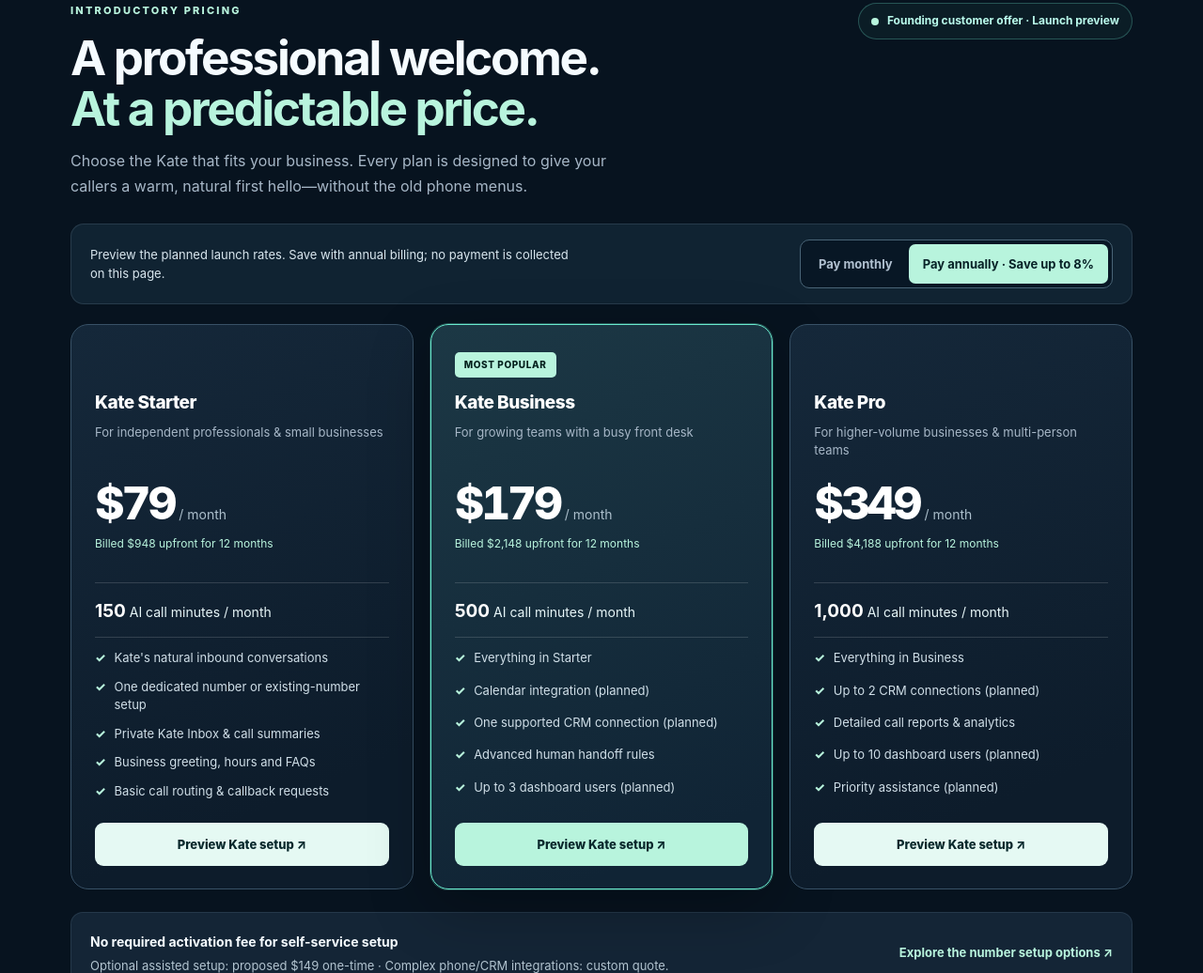
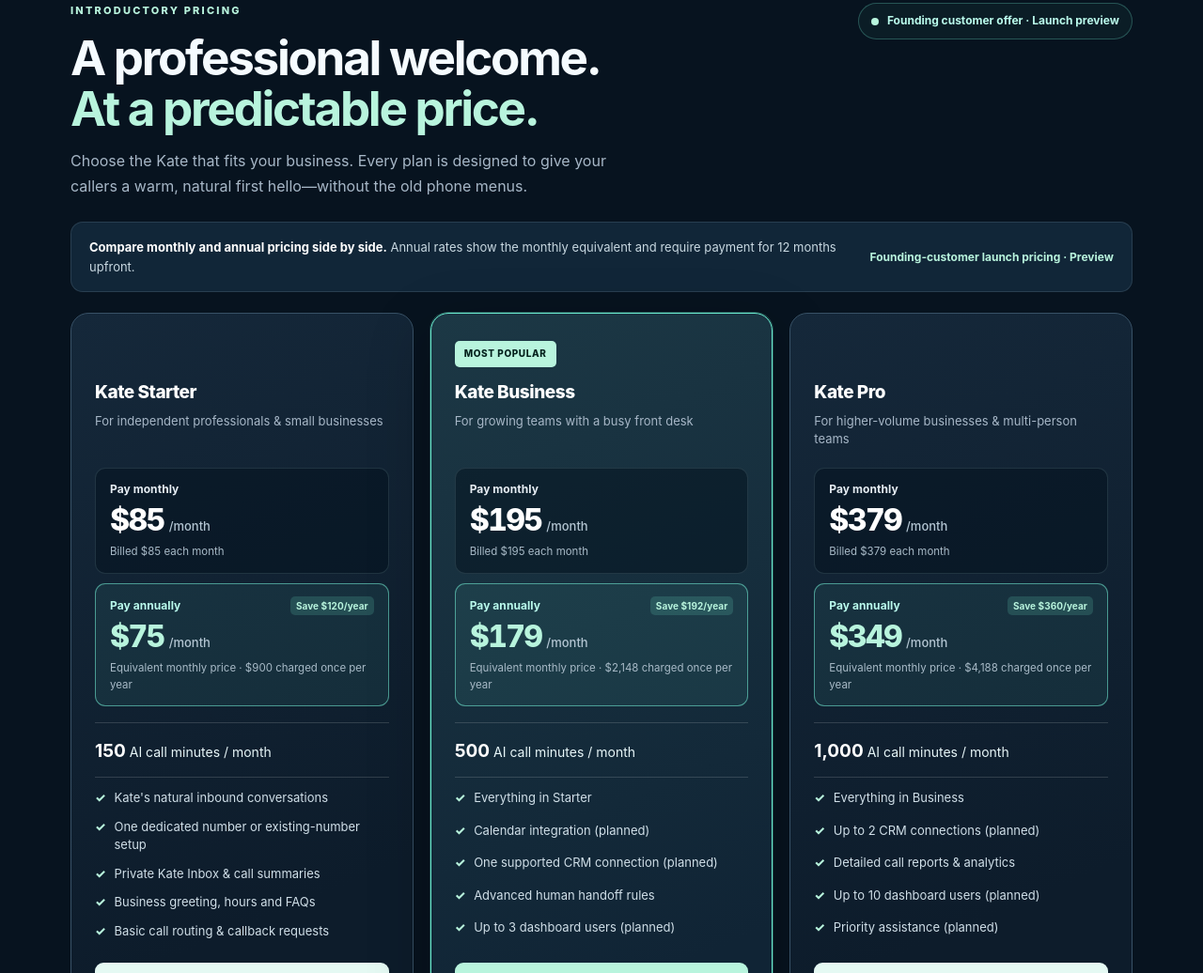
Before and after one commit to omst9801/omaeai-site, a plain HTML site: page index.html in a window 1280 px wide. Shown: the part 3226-4262 px from the top of the page at 94% size. Drawn offline with Linux system fonts and the light colour scheme.

Commit message:
Show monthly and annual Kate rates side by side; Starter $85 or $75 billed annually

```diff
--- a/index.html
+++ b/index.html
@@ -119,6 +119,22 @@
 @media(max-width:380px){.price-switch{width:100%}.price-switch button{font-size:12px;padding:11px;flex:1}.plan-price{font-size:43px}}
 @media(prefers-reduced-motion:reduce){.price-switch button,.plan-action{transition:none}}
 </style>
+<style>
+/* Transparent, always-visible monthly vs annual pricing — 2026-11-17 */
+.price-guide{display:flex;align-items:center;justify-content:space-between;gap:20px;margin:24px 0 22px;padding:16px 19px;border:1px solid var(--line);background:#112638;border-radius:13px;color:#c8d8e1;font-size:13px;line-height:1.6}
+.price-guide strong{color:#fff}.guide-savings{color:var(--mint);font-size:12px;font-weight:700;text-align:right;white-space:nowrap}
+.price-comparison{display:grid;grid-template-columns:1fr;gap:10px;margin:0 0 17px}
+.billing-option{padding:13px 15px;border:1px solid #4c677359;border-radius:11px;background:rgba(3,17,29,.5)}
+.billing-option.annual{border-color:rgba(114,238,212,.56);background:rgba(114,238,212,.075)}
+.billing-head{color:#e6edf3;font-size:12px;letter-spacing:.005em;font-weight:750;display:flex;flex-wrap:wrap;align-items:center;justify-content:space-between;gap:5px;margin-bottom:4px}
+.billing-option.annual .billing-head{color:#bafbed}
+.billing-save{font-size:10px;line-height:1.25;border-radius:5px;background:#72eed428;color:var(--mint);padding:4px 6px;white-space:nowrap}
+.billing-value{font-size:32px;font-weight:800;letter-spacing:-.05em;line-height:1.2;color:#fff;font-variant-numeric:tabular-nums}
+.billing-option.annual .billing-value{color:var(--mint)}
+.billing-value small{font-size:13px;font-weight:500;letter-spacing:0;color:#b3c5d2;margin-left:5px}
+.billing-caption{font-size:11.5px;color:#a8bac7;line-height:1.5;margin:6px 0 0}
+@media(max-width:800px){.price-guide{flex-direction:column;align-items:flex-start;gap:5px}.guide-savings{text-align:left}}
+</style>
 </head>
 <body>
 <a class="skip-link" href="#main">Skip to content</a>
@@ -208,20 +224,16 @@
 <p class="pricing-sub">Choose the Kate that fits your business. Every plan is designed to give your callers a warm, natural first hello—without the old phone menus.</p></div>
 <div class="pricing-launch">Founding customer offer · Launch preview</div>
 </div>
-<div class="price-switch-wrap">
-<span class="price-switch-copy">Preview the planned launch rates. Save with annual billing; no payment is collected on this page.</span>
-<div class="price-switch" role="group" aria-label="Compare monthly and annual billing">
-<button type="button" data-pricing-cycle="monthly" aria-pressed="false">Pay monthly</button>
-<button type="button" data-pricing-cycle="annual" aria-pressed="true">Pay annually · Save up to 8%</button>
-</div>
-</div>
+<div class="price-guide"><span><strong>Compare monthly and annual pricing side by side.</strong> Annual rates show the monthly equivalent and require payment for 12 months upfront.</span><span class="guide-savings">Founding-customer launch pricing · Preview</span></div>
 <div class="pricing-grid">
 <article class="price-card" aria-label="Kate Starter">
 <span class="pricing-feature-tag" style="visibility:hidden" aria-hidden="true">PLAN</span>
 <h3 class="plan-name">Kate Starter</h3>
 <p class="plan-audience">For independent professionals & small businesses</p>
-<p class="plan-price-line"><span class="plan-price" data-monthly="85" data-annual="79">$79</span><span class="plan-unit">/ month</span></p>
-<p class="plan-billed" data-monthly="Billed monthly · $85/month" data-annual="Billed $948 upfront for 12 months">Billed $948 upfront for 12 months</p>
+<div class="price-comparison" aria-label="Kate Starter billing choices">
+<div class="billing-option monthly"><div class="billing-head">Pay monthly</div><div class="billing-value">$85<small>/month</small></div><p class="billing-caption">Billed $85 each month</p></div>
+<div class="billing-option annual"><div class="billing-head">Pay annually <span class="billing-save">Save $120/year</span></div><div class="billing-value">$75<small>/month</small></div><p class="billing-caption">Equivalent monthly price · $900 charged once per year</p></div>
+</div>
 <p class="plan-allowance"><strong>150</strong> AI call minutes / month</p>
 <ul><li>Kate's natural inbound conversations</li><li>One dedicated number or existing-number setup</li><li>Private Kate Inbox & call summaries</li><li>Business greeting, hours and FAQs</li><li>Basic call routing & callback requests</li></ul>
 <a class="plan-action" href="#hire-kate" aria-label="Preview Kate Starter phone setup">Preview Kate setup ↗</a>
@@ -230,8 +242,10 @@
 <span class="pricing-feature-tag">MOST POPULAR</span>
 <h3 class="plan-name">Kate Business</h3>
 <p class="plan-audience">For growing teams with a busy front desk</p>
-<p class="plan-price-line"><span class="plan-price" data-monthly="195" data-annual="179">$179</span><span class="plan-unit">/ month</span></p>
-<p class="plan-billed" data-monthly="Billed monthly · $195/month" data-annual="Billed $2,148 upfront for 12 months">Billed $2,148 upfront for 12 months</p>
+<div class="price-comparison" aria-label="Kate Business billing choices">
+<div class="billing-option monthly"><div class="billing-head">Pay monthly</div><div class="billing-value">$195<small>/month</small></div><p class="billing-caption">Billed $195 each month</p></div>
+<div class="billing-option annual"><div class="billing-head">Pay annually <span class="billing-save">Save $192/year</span></div><div class="billing-value">$179<small>/month</small></div><p class="billing-caption">Equivalent monthly price · $2,148 charged once per year</p></div>
+</div>
 <p class="plan-allowance"><strong>500</strong> AI call minutes / month</p>
 <ul><li>Everything in Starter</li><li>Calendar integration (planned)</li><li>One supported CRM connection (planned)</li><li>Advanced human handoff rules</li><li>Up to 3 dashboard users (planned)</li></ul>
 <a class="plan-action" href="#hire-kate" aria-label="Preview Kate Business phone setup">Preview Kate setup ↗</a>
@@ -240,8 +254,10 @@
 <span class="pricing-feature-tag" style="visibility:hidden" aria-hidden="true">PLAN</span>
 <h3 class="plan-name">Kate Pro</h3>
 <p class="plan-audience">For higher-volume businesses & multi-person teams</p>
-<p class="plan-price-line"><span class="plan-price" data-monthly="379" data-annual="349">$349</span><span class="plan-unit">/ month</span></p>
-<p class="plan-billed" data-monthly="Billed monthly · $379/month" data-annual="Billed $4,188 upfront for 12 months">Billed $4,188 upfront for 12 months</p>
+<div class="price-comparison" aria-label="Kate Pro billing choices">
+<div class="billing-option monthly"><div class="billing-head">Pay monthly</div><div class="billing-value">$379<small>/month</small></div><p class="billing-caption">Billed $379 each month</p></div>
+<div class="billing-option annual"><div class="billing-head">Pay annually <span class="billing-save">Save $360/year</span></div><div class="billing-value">$349<small>/month</small></div><p class="billing-caption">Equivalent monthly price · $4,188 charged once per year</p></div>
+</div>
 <p class="plan-allowance"><strong>1,000</strong> AI call minutes / month</p>
 <ul><li>Everything in Business</li><li>Up to 2 CRM connections (planned)</li><li>Detailed call reports & analytics</li><li>Up to 10 dashboard users (planned)</li><li>Priority assistance (planned)</li></ul>
 <a class="plan-action" href="#hire-kate" aria-label="Preview Kate Pro phone setup">Preview Kate setup ↗</a>
@@ -406,22 +422,7 @@
   });
 })();
 </script>
-<script>
-(() => {
-  "use strict";
-  const buttons = document.querySelectorAll('[data-pricing-cycle]');
-  const prices = document.querySelectorAll('.plan-price[data-monthly][data-annual]');
-  const billed = document.querySelectorAll('.plan-billed[data-monthly][data-annual]');
-  buttons.forEach(button => button.addEventListener('click', () => {
-    const cycle = button.getAttribute('data-pricing-cycle');
-    if (cycle !== 'monthly' && cycle !== 'annual') return;
-    buttons.forEach(b => b.setAttribute('aria-pressed', String(b === button)));
-    prices.forEach(el => {el.textContent = '
-</html> + el.getAttribute('data-' + cycle);});
-    billed.forEach(el => {el.textContent = el.getAttribute('data-' + cycle);});
-  }));
-})();
-</script>
+
 
 </body>
 </html>
```
